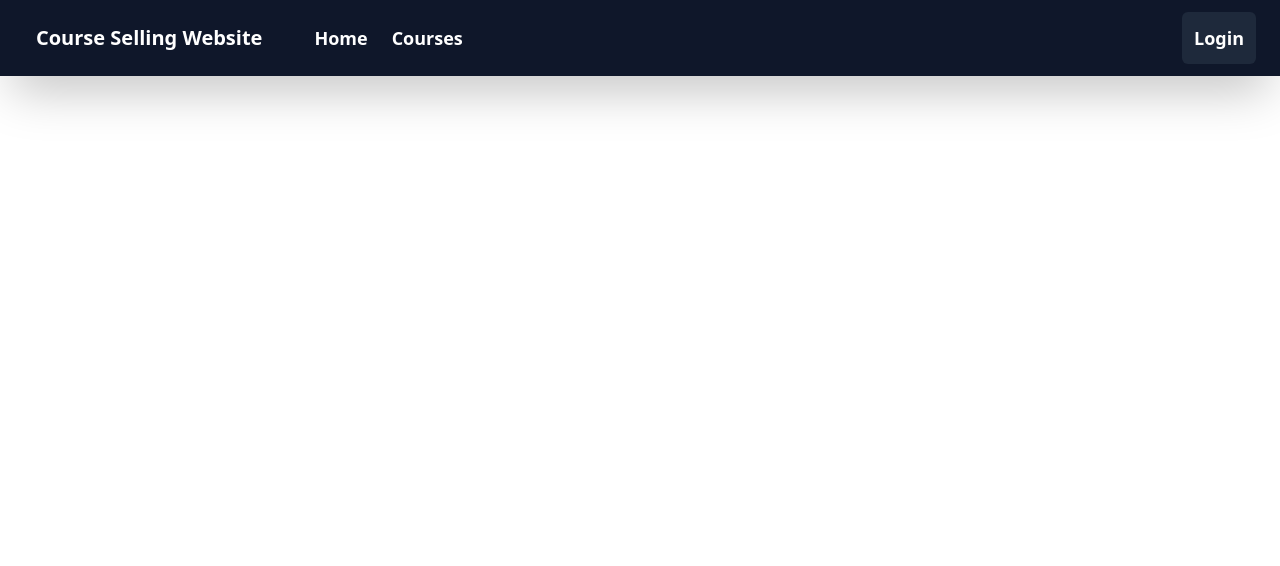
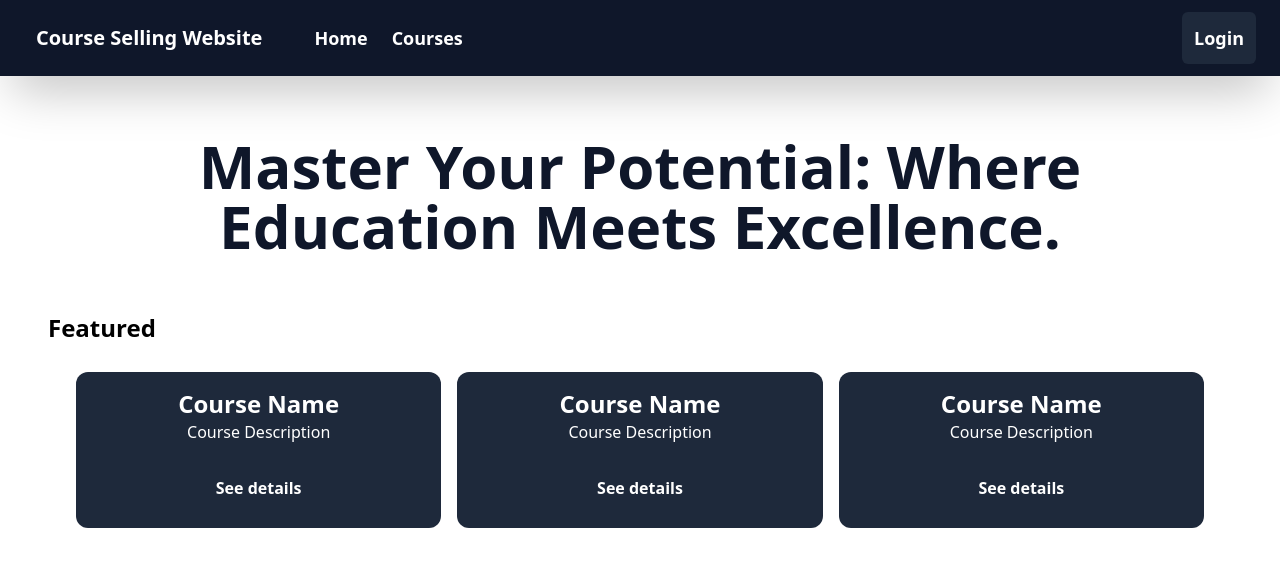
Before and after one commit to tsahil01/Course-Selling-Website, a React (Vite) app in the folder frontend/: page / in a window 1280 px wide. Shown: the top 566 px of the page. Built offline with nearby package versions, Linux system fonts and the light colour scheme.

Commit message:
Homepage

```diff
--- a/frontend/src/component/Homepage.jsx
+++ b/frontend/src/component/Homepage.jsx
@@ -1,14 +1,51 @@
-import Navbar from "./Navbar";
+import { Carousel } from 'flowbite-react';
 
 export default function Home(){
     return<>
+    <div className='p-10 sm:px-12'>
+        <div className='font-black md:text-6xl text-4xl text-slate-900 py-5 text-center m-auto sm:mb-9'>
+            {taglines[Math.floor(Math.random() * taglines.length)]}
+        </div>
+        <Featured/>
+
+    </div>
     </>
 }
 
 
-function HeroSection(){
-    return<>
+const taglines = [
+    "Elevate Your Expertise: Transformative Courses for Every Journey.",
+    "Knowledge Unleashed: Explore, Learn, Succeed.",
+    "Ignite Your Learning Adventure: Courses that Inspire, Skills that Propel.",
+    "Master Your Potential: Where Education Meets Excellence.",
+    "Unlock Your Brilliance: Dive into a Sea of Possibilities.",
+    "Educate, Elevate, Excel: Your Path to Success Starts Here.",
+    "Infinite Wisdom, Infinite Growth: Your Gateway to Skill Mastery.",
+    "Chart Your Course: Unleash Your Potential, Enrich Your Mind.",
+    "Learning Beyond Limits: Explore, Discover, Conquer.",
+    "Fuel Your Passion, Shape Your Future: Courses Tailored for Success."
+  ];
 
-    </>
 
+function Featured(){
+return<>
+    <div className='font-bold text-2xl'>Featured</div>
+    <div className="grid md:grid-cols-3 gap-4 sm:gap-2 md:gap-4 sm:p-7 p-4 justify-items-stretch">
+        <EachCourse/>
+        <EachCourse/>
+        <EachCourse/>
+    </div>
+</>
 }
+
+
+
+function EachCourse(){
+return <>
+<div className="flex flex-col bg-slate-800 text-white p-4 rounded-xl">
+    <div className="flex justify-center font-extrabold text-2xl">Course Name</div>
+    <div className="flex justify-center">Course Description</div>
+    <div className="flex justify-center pt-5 font-extrabold"><button className="hover:bg-slate-700 rounded-md p-3">See details</button></div>
+</div>
+</>
+}
```
